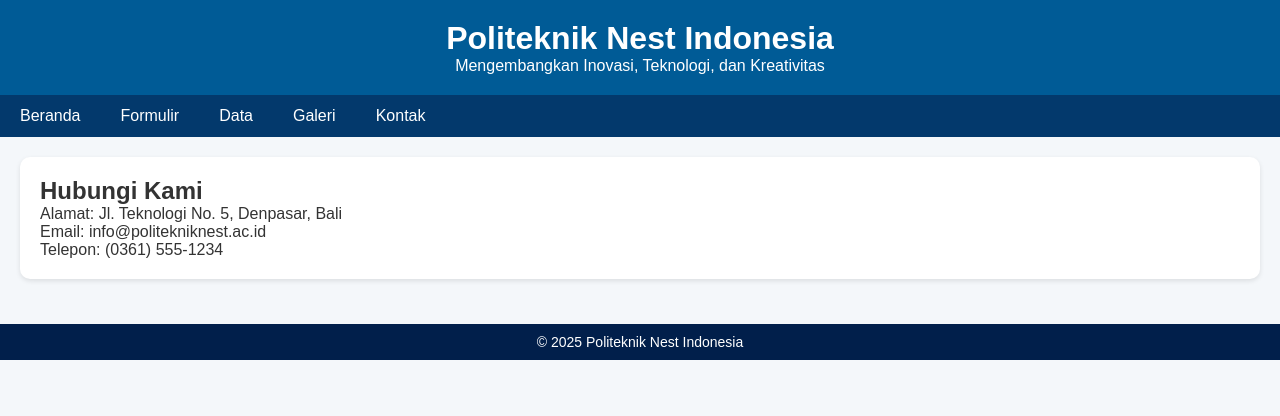
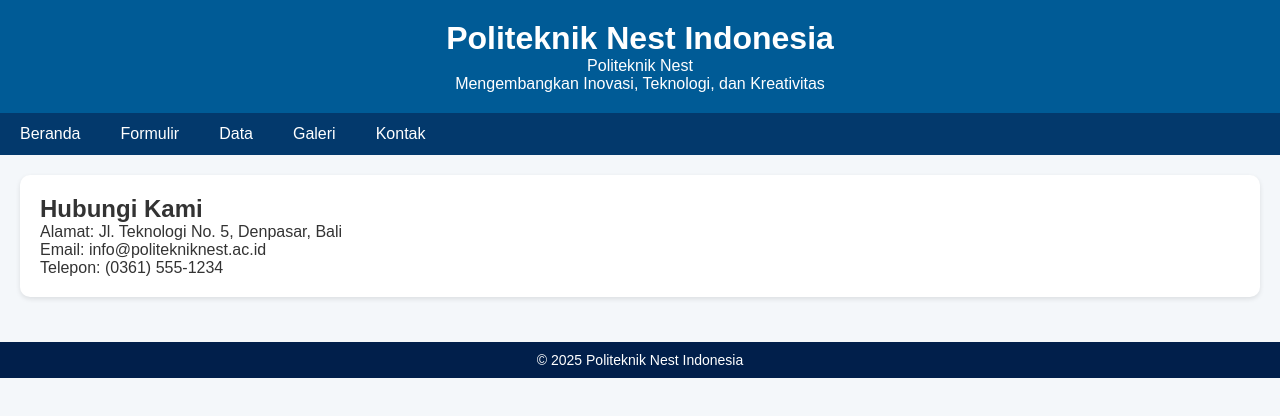
Before and after one commit to mantaroman/semester1, a plain HTML site: page kontak.html in a window 1280 px wide. Drawn offline with Linux system fonts and the light colour scheme.

Commit message:
commit aida

```diff
--- a/kontak.html
+++ b/kontak.html
@@ -11,6 +11,7 @@
 <body>
   <header id="header-utama">
     <h1>Politeknik Nest Indonesia</h1>
+    <p>Politeknik Nest</p>
     <p>Mengembangkan Inovasi, Teknologi, dan Kreativitas</p>
   </header>
 
```
Also changed, not shown: halaman_baru.html (added, +1 -0 lines).
